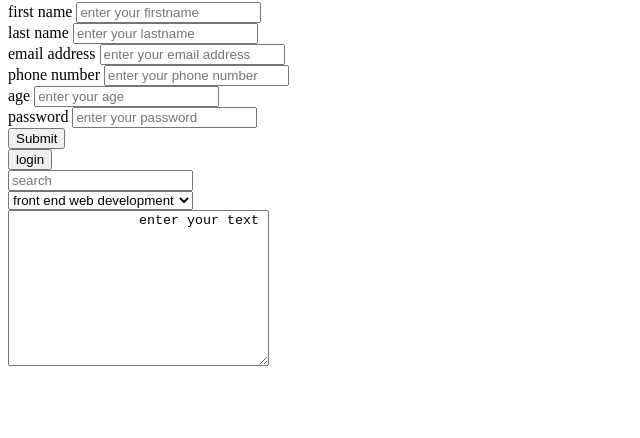
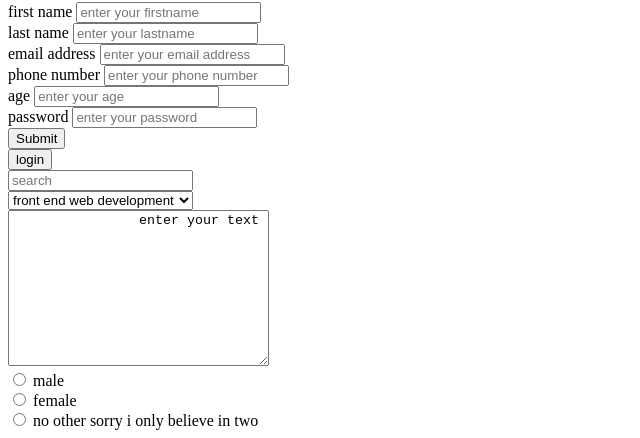
Before and after one commit to Minicoderop/my8thwebsite, a plain HTML site: page index.html in a window 1280 px wide. Shown: the part 1693-2131 px from the top of the page, without its empty margins (0-640 px from the left). Before the commit the page ends 2071 px from the top, so only its background shows below. Drawn offline with Linux system fonts and the light colour scheme.

Commit message:
radio tag added

```diff
--- a/index.html
+++ b/index.html
@@ -88,6 +88,15 @@
             <textarea name="" id="" cols="30" rows="10">
                 enter your text
             </textarea>
+            <br>
+            <input type="radio">
+            <label for="">male</label>
+            <br>
+            <input type="radio">
+            <label for="">female</label>
+            <br>
+            <input type="radio">
+            <label for="">no other sorry i only believe in two</label>
 
 
 
```
